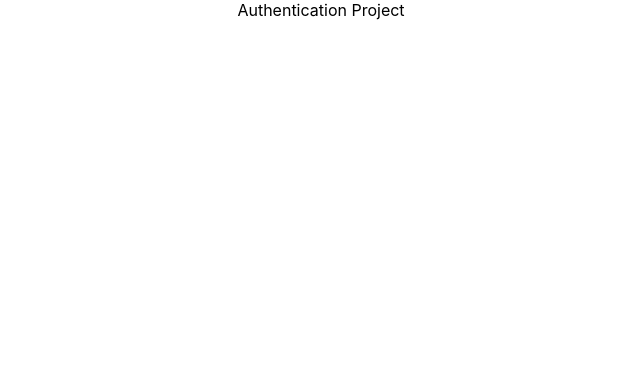
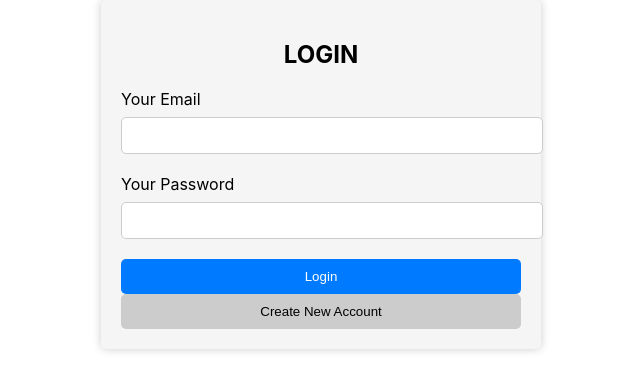
Before and after one commit to bubun123-git/authentication_project, a React (Create React App) app: page / in a window 1280 px wide. Shown: the top 390 px of the page, without its empty margins (319-959 px from the left). Built offline with nearby package versions, Linux system fonts and the light colour scheme.

Commit message:
done with authform

```diff
--- a/src/App.js
+++ b/src/App.js
@@ -1,10 +1,10 @@
-import logo from './logo.svg';
+import AuthForm from './Component/Auth/AuthForm';
 import './App.css';
 
 function App() {
   return (
-    <div className="App">
-      Authentication Project
+    <div>
+      <AuthForm />
     </div>
   );
 }
--- /dev/null
+++ b/src/Component/Auth/AuthForm.css
@@ -0,0 +1,51 @@
+.auth-form {
+  max-width: 400px;
+  margin: 0 auto;
+  padding: 20px;
+  background-color: #f5f5f5;
+  border-radius: 5px;
+  box-shadow: 0px 0px 10px rgba(0, 0, 0, 0.2);
+}
+
+.auth-form h1 {
+  text-align: center;
+  font-size: 24px;
+  margin-bottom: 20px;
+}
+
+.auth-form label {
+  display: block;
+  margin-bottom: 8px;
+}
+
+.auth-form input {
+  width: 100%;
+  padding: 10px;
+  margin-bottom: 20px;
+  border: 1px solid #ccc;
+  border-radius: 5px;
+}
+
+.auth-button {
+  width: 100%;
+  padding: 10px;
+  background-color: #007bff;
+  color: #fff;
+  border: none;
+  border-radius: 5px;
+  cursor: pointer;
+}
+
+.toggle-button {
+  width: 100%;
+  padding: 10px;
+  background-color: #ccc;
+  color: #000;
+  border: none;
+  border-radius: 5px;
+  cursor: pointer;
+}
+
+.toggle-button:hover {
+  background-color: #999;
+}
--- /dev/null
+++ b/src/Component/Auth/AuthForm.js
@@ -0,0 +1,67 @@
+import React, { useState, useRef } from "react";
+import './AuthForm.css'
+
+const AuthForm = () => {
+    const [isLogin, setIsLogin] = useState(true);
+    const emailInputRef = useRef();
+    const passwordInputRef = useRef();
+
+    const switchAuthModeHandler = () => {
+        setIsLogin((prevState) => !prevState);
+    }
+
+    const submitHandler = (event) => {
+        event.preventDefault();
+        const enteredEmail = emailInputRef.current.value;
+        const enteredPassword = passwordInputRef.current.value;
+
+        if (isLogin) {
+            // Handle login
+        } else {
+            fetch('https://identitytoolkit.googleapis.com/v1/accounts:signInWithPassword?key=AIzaSyDHlk3s7ThaSrGiF9h8286Xuua4SjOVTsQ', {
+                method: 'POST',
+                body: JSON.stringify({
+                    email: enteredEmail,
+                    password: enteredPassword,
+                    returnSecureToken: true
+                }),
+                headers: {
+                    'Content-Type': 'application/json'
+                }
+            }).then(res => {
+                if (res.ok) {
+                    // Handle successful login
+                } else {
+                    return res.json().then(data => {
+                        console.log(data);
+                        // Handle error response
+                    });
+                }
+            })
+        }
+    }
+
+    return (
+        <section className="auth-form">
+            <h1>{isLogin ? 'LOGIN' : "Sign Up"}</h1>
+            <form onSubmit={submitHandler}>
+                <div>
+                    <label htmlFor="email">Your Email</label>
+                    <input type='email' id="email" required ref={emailInputRef} />
+                </div>
+                <div>
+                    <label htmlFor="password">Your Password</label>
+                    <input type='password' id="password" required ref={passwordInputRef} />
+                </div>
+                <div>
+                    <button className="auth-button">{isLogin ? 'Login' : "Create Account"}</button>
+                    <button type="button" onClick={switchAuthModeHandler} className="toggle-button">
+                        {isLogin ? 'Create New Account' : 'Login with Existing Account'}
+                    </button>
+                </div>
+            </form>
+        </section>
+    );
+}
+
+export default AuthForm;
```
